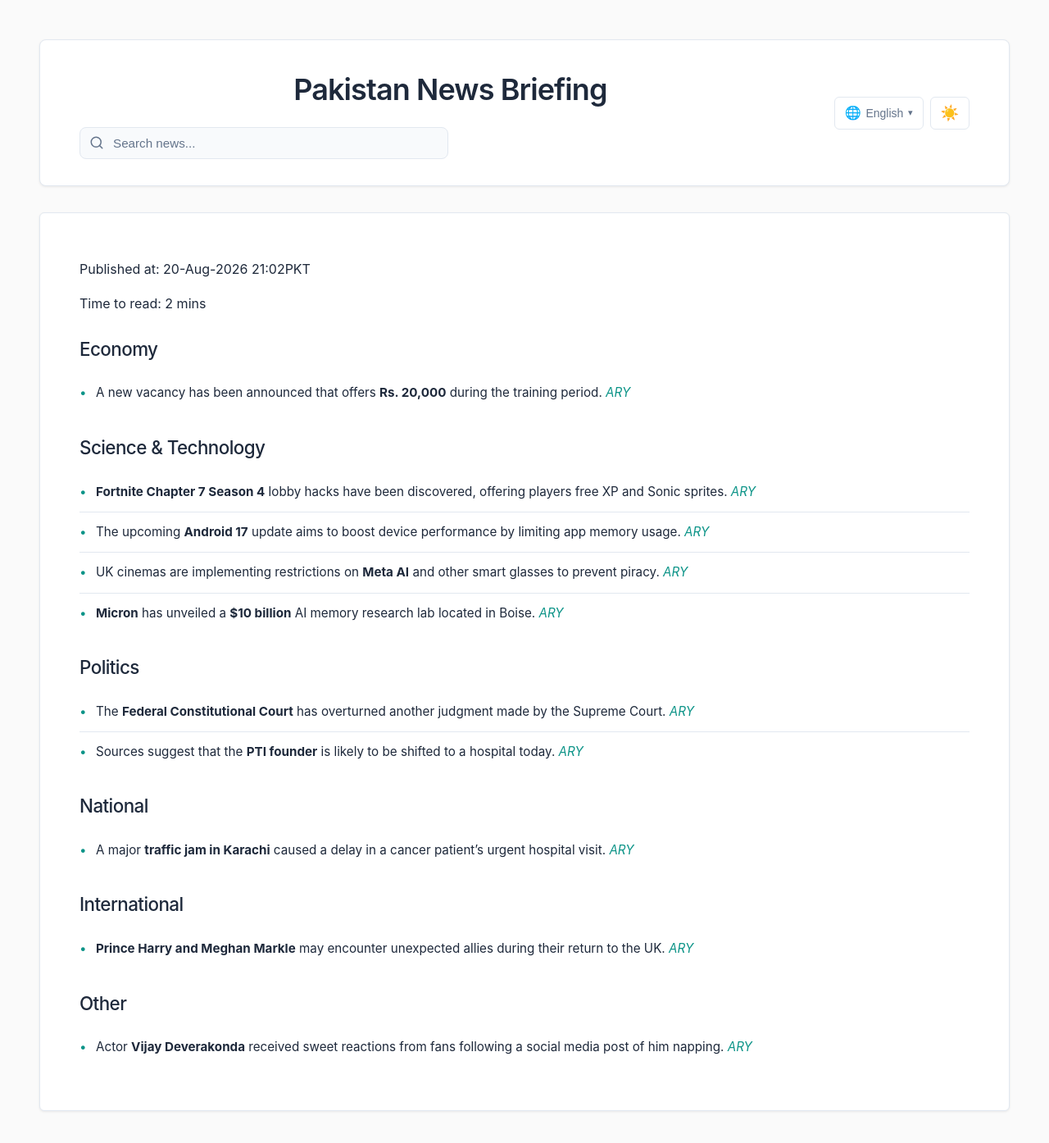
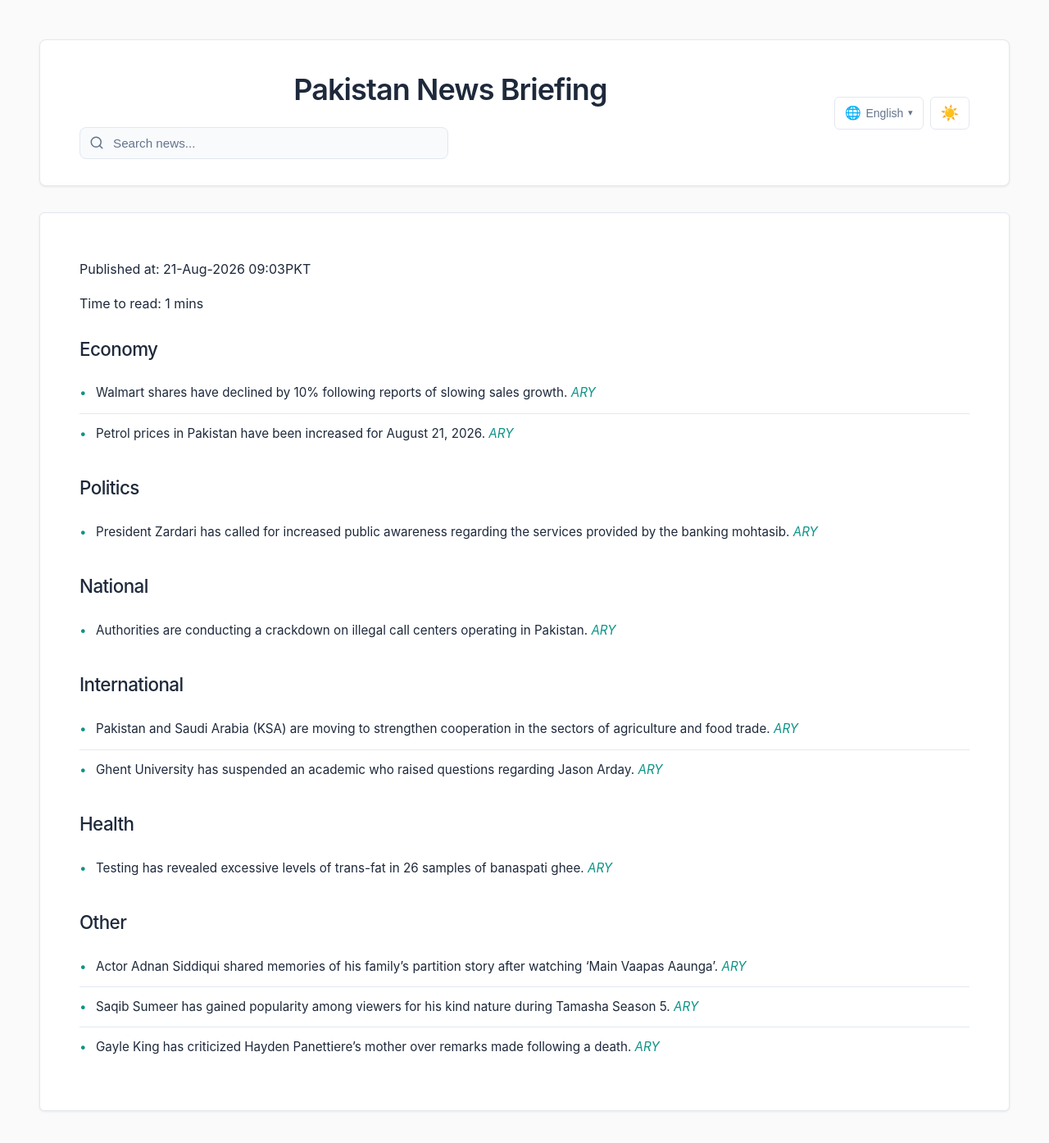
Before and after one commit to zsubzwary/news, a Jekyll site: the page built from en/index.md, in a window 1280 px wide and 1400 px high. Shown: the top 1394 px of the window at 82% size. Built offline with Jekyll 4.4.1, drawn with Linux system fonts in a browser that asks for light colours; some web fonts are replaced; comment, search, counter and statistics services are not loaded.

Commit message:
DateTime; 2026-08-21T04:03:08.014Z

```diff
--- a/en/index.md
+++ b/en/index.md
@@ -4,28 +4,28 @@ title: Pakistan News Briefing
 lang: en
 ---
 
-Published at: 20-Aug-2026 21:02PKT
+Published at: 21-Aug-2026 09:03PKT
 
-Time to read: 2 mins
+Time to read: 1 mins
 
 ### Economy
-- A new vacancy has been announced that offers **Rs. 20,000** during the training period. *[ARY](https://arynews.tv/punjab-vacancies-at-multinational-company-announced)*
-
-### Science & Technology
-- **Fortnite Chapter 7 Season 4** lobby hacks have been discovered, offering players free XP and Sonic sprites. *[ARY](https://arynews.tv/fortnite-chapter-7-season-4-lobby-hacks-free-xp-and-sonic-sprites)*
-- The upcoming **Android 17** update aims to boost device performance by limiting app memory usage. *[ARY](https://arynews.tv/android-17-update-limits-app-memory-usage-to-boost-performance)*
-- UK cinemas are implementing restrictions on **Meta AI** and other smart glasses to prevent piracy. *[ARY](https://arynews.tv/uk-cinemas-restricting-meta-ai-and-other-smart-glasses)*
-- **Micron** has unveiled a **$10 billion** AI memory research lab located in Boise. *[ARY](https://arynews.tv/micron-unveils-10-billion-ai-memory-research-lab-in-boise)*
+- Walmart shares have declined by 10% following reports of slowing sales growth. *[ARY](https://arynews.tv/walmart-shares-slide-10-as-sales-growth-slows)*
+- Petrol prices in Pakistan have been increased for August 21, 2026. *[ARY](https://arynews.tv/petrol-price-in-pakistan-for-august-21-2026)*
 
 ### Politics
-- The **Federal Constitutional Court** has overturned another judgment made by the Supreme Court. *[ARY](https://arynews.tv/federal-constitutional-court-overturns-another-sc-judgement)*
-- Sources suggest that the **PTI founder** is likely to be shifted to a hospital today. *[ARY](https://arynews.tv/imran-khan-likely-to-be-shifted-to-hospital-today)*
+- President Zardari has called for increased public awareness regarding the services provided by the banking mohtasib. *[ARY](https://arynews.tv/president-calls-for-public-awareness-of-banking-mohtasib-services)*
 
 ### National
-- A major **traffic jam in Karachi** caused a delay in a cancer patient's urgent hospital visit. *[ARY](https://arynews.tv/karachi-traffic-jam-delays-hospital-visit-of-cancer-stricken-girl)*
+- Authorities are conducting a crackdown on illegal call centers operating in Pakistan. *[ARY](https://arynews.tv/illegal-call-centers-face-crackdown-in-pakistan)*
 
 ### International
-- **Prince Harry and Meghan Markle** may encounter unexpected allies during their return to the UK. *[ARY](https://arynews.tv/prince-harry-meghan-markle-may-find-surprising-allies-on-uk-return)*
+- Pakistan and Saudi Arabia (KSA) are moving to strengthen cooperation in the sectors of agriculture and food trade. *[ARY](https://arynews.tv/pakistan-ksa-set-to-deepen-agriculture-and-food-trade-cooperation)*
+- Ghent University has suspended an academic who raised questions regarding Jason Arday. *[ARY](https://arynews.tv/ghent-university-suspends-academic-who-questioned-jason-arday)*
+
+### Health
+- Testing has revealed excessive levels of trans-fat in 26 samples of banaspati ghee. *[ARY](https://arynews.tv/excessive-trans-fat-found-in-26-samples-of-banaspati-ghee)*
 
 ### Other
-- Actor **Vijay Deverakonda** received sweet reactions from fans following a social media post of him napping. *[ARY](https://arynews.tv/vijay-deverakondas-cute-nap-post-gets-sweet-reaction)*
+- Actor Adnan Siddiqui shared memories of his family's partition story after watching ‘Main Vaapas Aaunga’. *[ARY](https://arynews.tv/adnan-siddiqui-recalls-familys-partition-story-after-watching-main-vaapas-aaunga)*
+- Saqib Sumeer has gained popularity among viewers for his kind nature during Tamasha Season 5. *[ARY](https://arynews.tv/tamasha-season-5-saqib-sumeer-wins-fans-with-his-kind-nature)*
+- Gayle King has criticized Hayden Panettiere’s mother over remarks made following a death. *[ARY](https://arynews.tv/gayle-king-criticizes-hayden-panettieres-mom-over-post-death-remarks)*
```
